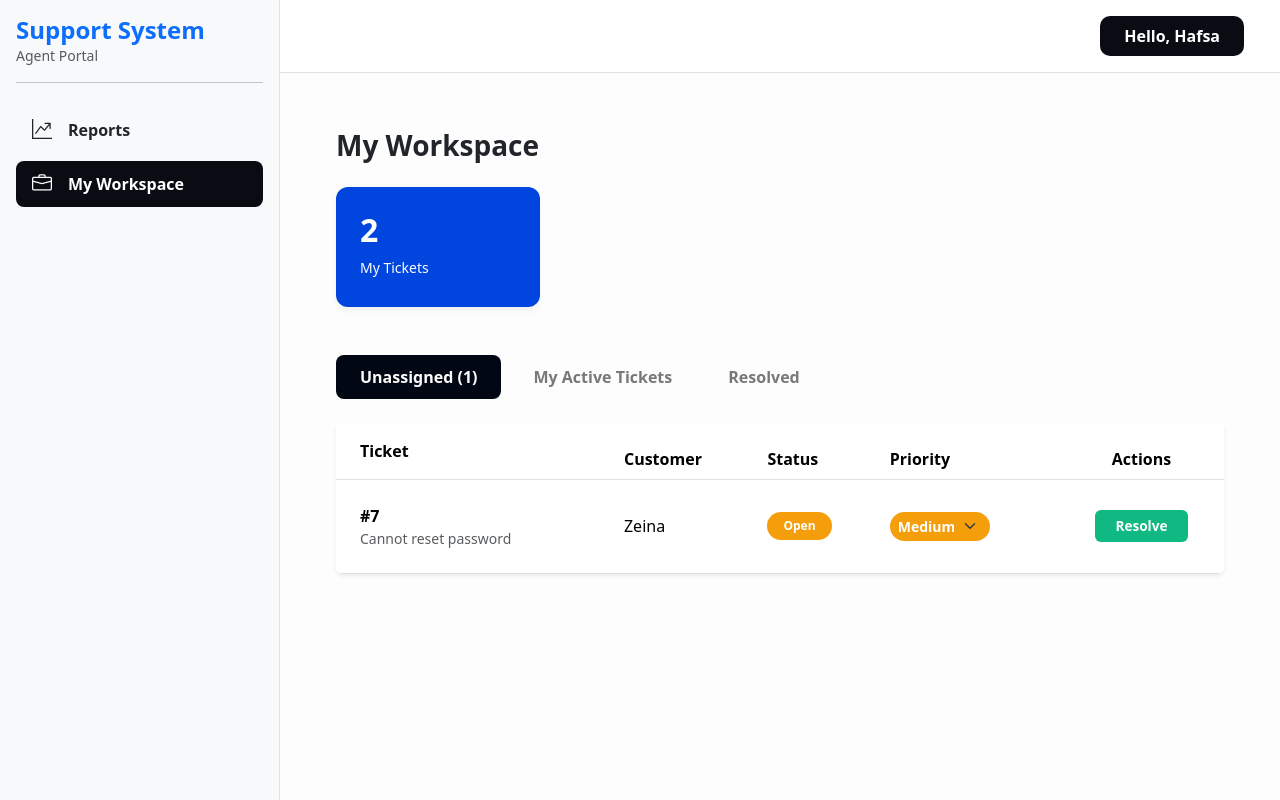
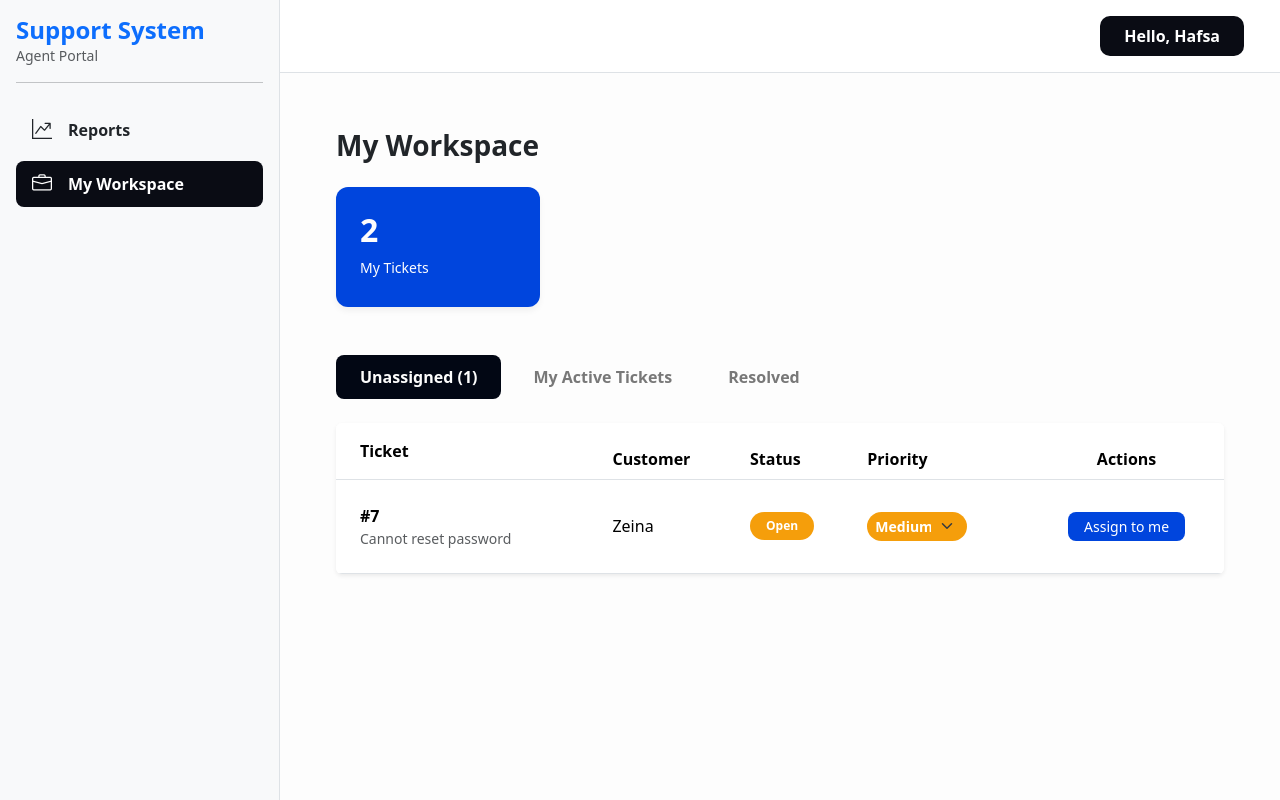
Before and after one commit to Habiba-Adel/Customer-Support-Ticketing-System, a React (Vite) app in the folder frontend/: page /agent/workspace in a window 1280 px wide. Built offline with nearby package versions, Linux system fonts and the light colour scheme.

Commit message:
Refactor ticket update logic and UI interactions

```diff
--- a/frontend/src/pages/agent/workspace/Workspace.jsx
+++ b/frontend/src/pages/agent/workspace/Workspace.jsx
@@ -12,8 +12,12 @@ export default function Workspace() {
     { id: 7, title: "Cannot reset password", customer: "Zeina", status: "Open", priority: "Medium", assignedTo: null }
   ]);
 
-  const handlePriorityChange = (id, newPriority) => {
-    setTickets(prev => prev.map(t => t.id === id ? { ...t, priority: newPriority } : t));
+  const handleUpdateTicket = (id, newPriority, newAssignee = null) => {
+    setTickets(prev => prev.map(t =>
+      t.id === id
+        ? { ...t, priority: newPriority, assignedTo: newAssignee !== null ? newAssignee : t.assignedTo }
+        : t
+    ));
   };
 
   const filteredTickets = tickets.filter(t => {
@@ -36,7 +40,6 @@ export default function Workspace() {
     <div className={styles.workspaceContainer}>
       <h3 className="fw-bold mb-4">My Workspace</h3>
 
-      {/* Stats Cards - Updated with dynamic counts */}
       <div className="row g-4 mb-5">
         <div className="col-md-3">
           <div className={styles.statCard} style={{ backgroundColor: 'var(--primary-color)' }}>
@@ -46,7 +49,6 @@ export default function Workspace() {
         </div>
       </div>
 
-      {/* Tabs */}
       <div className="d-flex align-items-center mb-4 gap-2">
         <button className={`${styles.tabBtn} ${activeTab === 'unassigned' ? styles.activeTab : ''}`} onClick={() => setActiveTab('unassigned')}>
           Unassigned ({tickets.filter(t => !t.assignedTo).length})
@@ -92,7 +94,7 @@ export default function Workspace() {
                     <select
                       className="form-select form-select-sm border-0 fw-bold text-white text-center"
                       value={t.priority}
-                      onChange={(e) => handlePriorityChange(t.id, e.target.value)}
+                      onChange={(e) => handleUpdateTicket(t.id, e.target.value)}
                       style={{
                         backgroundColor: getPriorityColor(t.priority),
                         borderRadius: '20px',
@@ -108,13 +110,24 @@ export default function Workspace() {
                 </td>
                 <td className="text-center">
                   <div className="d-flex justify-content-center">
-                    {t.status === 'Closed' ? (
+                    {activeTab === 'closed' ? (
                       <button
                         className="btn btn-sm btn-light border px-4"
                         style={{ borderRadius: '8px', fontWeight: '500' }}
                         onClick={() => setSelectedTicket({ ...t, isReadOnly: true })}
                       >
                         View
+                      </button>
+                    ) : activeTab === 'unassigned' ? (
+                      <button
+                        className="btn btn-sm btn-primary px-3"
+                        style={{ borderRadius: '8px', fontWeight: '500', backgroundColor: 'var(--primary-color)', border: 'none' }}
+                        onClick={() => {
+                          handleUpdateTicket(t.id, t.priority, "Hafsa");
+                          setActiveTab('my-active');
+                        }}
+                      >
+                        Assign to me
                       </button>
                     ) : (
                       <button
```
